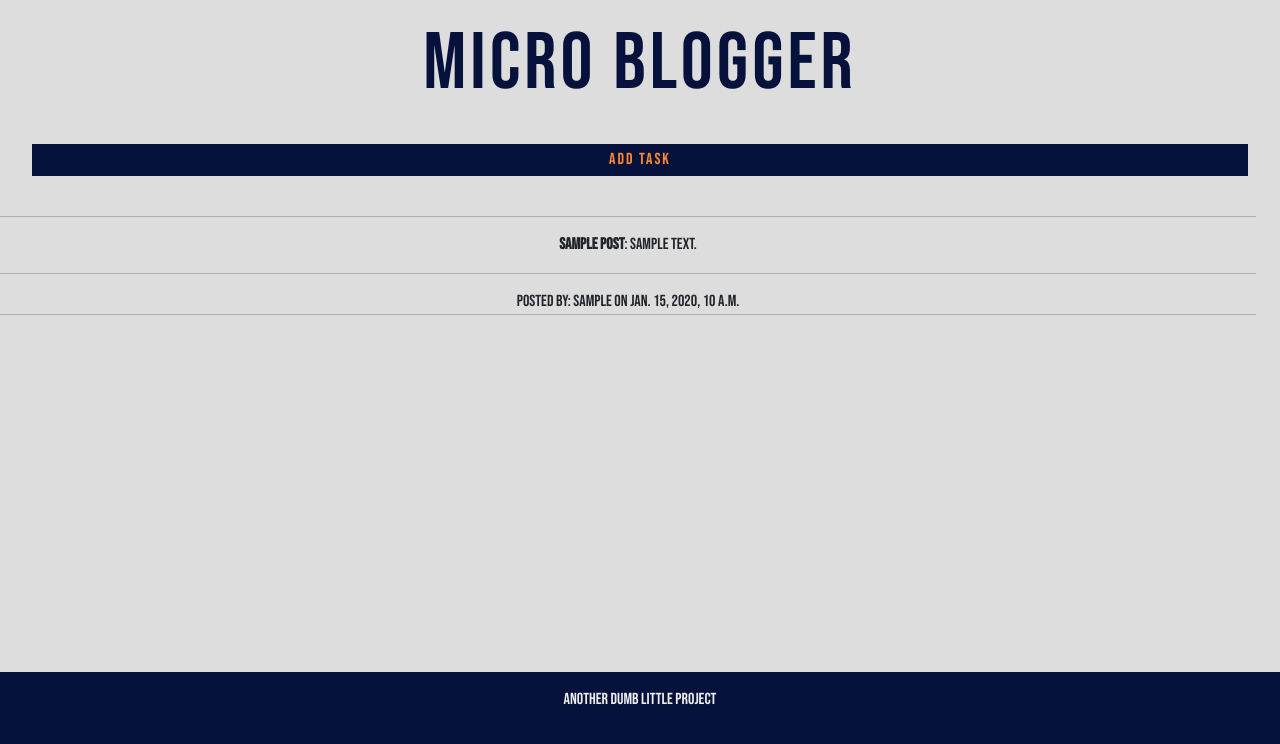
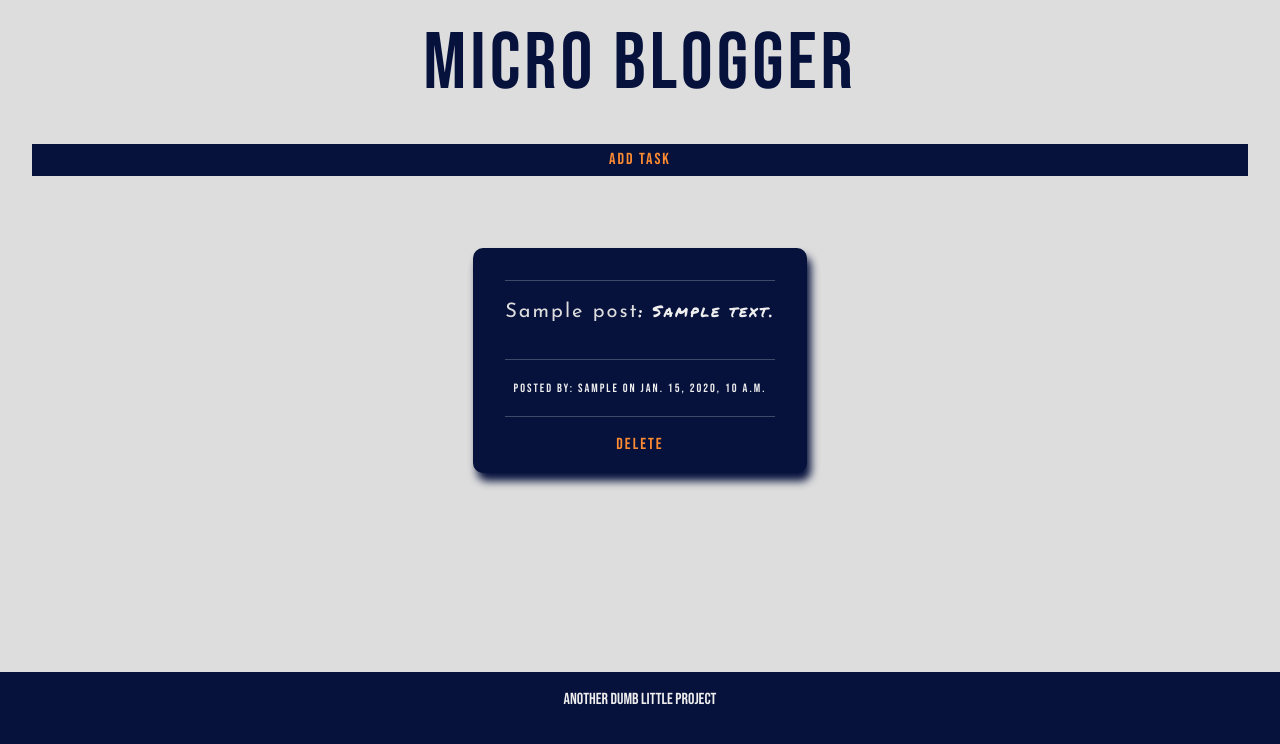
Before and after one commit to SJECollins/microblog, a Django app: page / in a window 1280 px wide. Shown: the part 56-800 px from the top of the page. Run offline with Django 4.2, Linux system fonts and the light colour scheme; a user stored in the database is signed in; tables that the repository leaves empty hold one stand-in row (values such as "Sample post").

Commit message:
Finish styling

```diff
--- a/blog/urls.py
+++ b/blog/urls.py
@@ -4,5 +4,6 @@ from django.urls import path
 
 urlpatterns = [
     path('', views.PostList.as_view(), name='home'),
-    path('add', views.add, name='add')
+    path('add', views.add, name='add'),
+    path('delete/<post_id>', views.delete, name='delete')
 ]
--- a/blog/views.py
+++ b/blog/views.py
@@ -1,8 +1,7 @@
-from django.shortcuts import render, redirect
+from django.shortcuts import render, redirect, get_object_or_404
 from django.views import generic
 from .models import Post
 from .forms import PostForm
-from django.contrib.auth import get_user
 
 # Create your views here.
 
@@ -26,3 +25,9 @@ def add(request):
         'form': form,
     }
     return render(request, 'add.html', context)
+
+
+def delete(request, post_id):
+    post = get_object_or_404(Post, id=post_id)
+    post.delete()
+    return redirect('/')
--- a/static/css/style.css
+++ b/static/css/style.css
@@ -36,19 +36,52 @@ h1 {
 
 /* Blog */
 
+.card-container {
+    width: 80vw;
+    height: 100%;
+    margin: 0 auto;
+}
+
+.card-deck {
+    width: 100%;
+    display: flex;
+    flex-direction: row;
+    flex-wrap: wrap;
+    justify-content: space-evenly;
+
+}
+
+.blog-card {
+    background-color: var(--site-dark);
+    color: var(--site-white);
+    letter-spacing: 2px;
+    min-height: 200px;
+    max-width: 400px;
+    padding: 1em 2em;
+    margin: 2em;
+    border-radius: 10px;
+    box-shadow: 4px 8px 8px #06113C;
+    display: flex;
+    flex-direction: column;
+    justify-content: space-between;
+}
+
 .blog-title {
     font-family: "Josefin Sans", sans-serif;
     color: var(--site-grey);
     font-size: 1.25rem;
-    letter-spacing: 2px;
 }
 
 .card-entry {
     font-family: "Permanent Marker", sans-serif;
-    background-color: var(--site-dark);
-    color: var(--site-white);
-    width: 500px;
-    padding: 1em 2em;
+}
+
+.form-text {
+    font-family: "Josefin Sans", sans-serif;
+}
+
+.small-text {
+    font-size: 0.75rem;
 }
 
 /* buttons */
--- a/templates/add.html
+++ b/templates/add.html
@@ -16,7 +16,7 @@
   <div class="row">
     <div class="col-md-8 mt-3 offset-md-2">
 
-      <form method="POST" action="add">
+      <form class="form-text" method="POST" action="add">
         {% csrf_token %}
         {{ form.as_p }}
 
--- a/templates/index.html
+++ b/templates/index.html
@@ -3,27 +3,31 @@
 
 {% block content %}
 
-<div class="container-fluid">
-    <div class="row">
+<div class="card-container">
 
-        <!-- Blog Entries Column -->
-        <div class="col-12 mt-3 left">
-            <div class="row">
+    <!-- Blog Entries Column -->
+    <div class="col-12 mt-3 left">
+        <div class="card-deck">
 
-                {% for post in post_list %}
-                    <div class="row">
+            {% for post in post_list %}
+                <div class="blog-card">
+                    <div>
                         <hr>
-                        <p><strong>{{ post.title }}</strong>: {{ post.content }}</p>
+                        <p class="card-entry"><span class="blog-title">{{ post.title }}</span>: {{ post.content }}</p>
+                    </div>
+                    <div>
                         <hr>
-                        <span>Posted by: {{ post.author }} on {{ post.created_on }}</span>
+                        <span class="small-text">Posted by: {{ post.author }} on {{ post.created_on }}</span>
                         <hr>
+                        {% if user.is_authenticated and user == post.author %}
+                            <a class="blog-links" href="/delete/{{ task.id }}">Delete</a>
+                        {% endif %}
                     </div>
-                {% endfor %}
+                </div>
+            {% endfor %}
 
-            </div>
         </div>
     </div>
-
 </div>
 
 {%endblock%}
```
Also changed, not shown: blog/migrations/0003_auto_20220905_2025.py (added).
